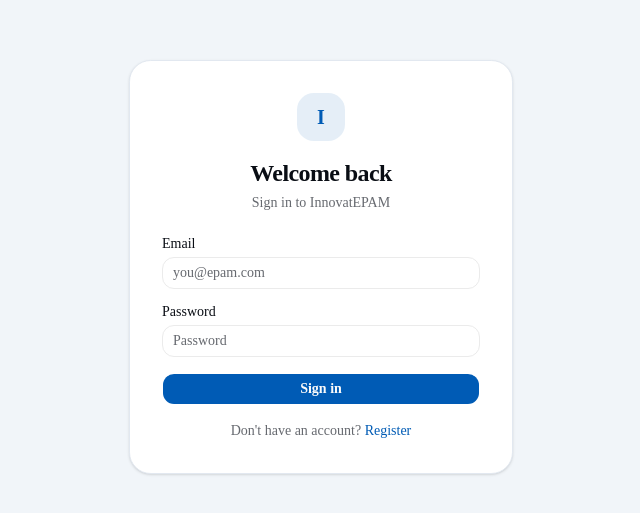
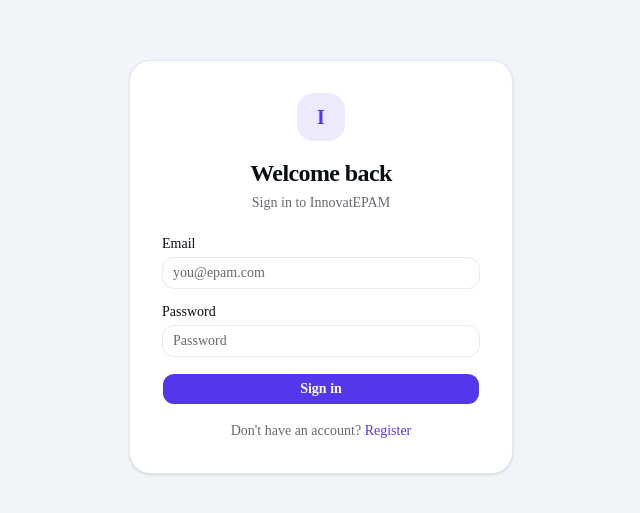
Before and after one commit to yagmursudeates/EpamAiBootcamp, a Next.js app in the folder innovatepam/: page /login in a window 1280 px wide. Shown: the part 133-646 px from the top of the page, without its empty margins (319-959 px from the left). Built offline with nearby package versions, Linux system fonts and the light colour scheme.

Commit message:
ui: remove outline frame, indigo-violet signature color, Plus Jakarta Sans font

```diff
--- a/innovatepam/src/app/(submitter)/dashboard/page.tsx
+++ b/innovatepam/src/app/(submitter)/dashboard/page.tsx
@@ -41,13 +41,12 @@
           <h2 className="text-lg font-semibold mb-3 text-muted-foreground">My Drafts</h2>
           <div className="grid gap-4 sm:grid-cols-2 lg:grid-cols-3">
             {drafts.map((idea) => (
-              <div key={idea.id} className="relative group">
+              <div key={idea.id} className="group flex flex-col gap-2">
                 <IdeaCard idea={{ ...idea, submitter_name: undefined }} href={`/ideas/${idea.id}/edit`} />
-                <div className="absolute bottom-3 right-3 flex gap-1 opacity-0 group-hover:opacity-100 transition-opacity">
+                <div className="flex justify-end gap-1 h-7 opacity-0 group-hover:opacity-100 transition-opacity">
                   <a
                     href={`/ideas/${idea.id}/edit`}
                     className="inline-flex items-center justify-center rounded-md text-xs font-medium border border-input bg-background hover:bg-accent h-7 px-2 shadow-sm"
-                    onClick={(e) => e.stopPropagation()}
                   >
                     Edit
                   </a>
@@ -72,9 +71,9 @@
         ) : (
           <div className="grid gap-4 sm:grid-cols-2 lg:grid-cols-3">
             {submitted.map((idea) => (
-              <div key={idea.id} className="relative group">
+              <div key={idea.id} className="group flex flex-col gap-2">
                 <IdeaCard idea={{ ...idea, submitter_name: undefined }} href={`/ideas/${idea.id}`} />
-                <div className="absolute bottom-3 right-3 opacity-0 group-hover:opacity-100 transition-opacity">
+                <div className="flex justify-end h-7 opacity-0 group-hover:opacity-100 transition-opacity">
                   <DeleteIdeaButton ideaId={idea.id} size="sm" />
                 </div>
               </div>
--- a/innovatepam/src/app/(submitter)/submit/page.tsx
+++ b/innovatepam/src/app/(submitter)/submit/page.tsx
@@ -1,9 +1,13 @@
+import Link from 'next/link'
 import { Card, CardContent, CardHeader, CardTitle } from '@/components/ui/card'
 import IdeaForm from '@/components/IdeaForm'
 
 export default function SubmitPage() {
   return (
     <div className="max-w-2xl mx-auto">
+      <Link href="/dashboard" className="inline-flex items-center gap-1 text-sm text-muted-foreground hover:text-foreground mb-4">
+        ← Back to dashboard
+      </Link>
       <h1 className="text-2xl font-bold mb-6">Submit a New Idea</h1>
       <Card>
         <CardHeader>
--- a/innovatepam/src/app/globals.css
+++ b/innovatepam/src/app/globals.css
@@ -64,18 +64,18 @@
   --card-foreground: oklch(0.16 0.015 260);
   --popover: oklch(1 0 0);
   --popover-foreground: oklch(0.16 0.015 260);
-  --primary: oklch(0.48 0.16 255);
+  --primary: oklch(0.50 0.25 280);
   --primary-foreground: oklch(0.985 0 0);
   --secondary: oklch(0.96 0 0);
   --secondary-foreground: oklch(0.25 0.01 260);
   --muted: oklch(0.96 0 0);
   --muted-foreground: oklch(0.52 0.01 260);
-  --accent: oklch(0.94 0.02 255);
-  --accent-foreground: oklch(0.35 0.12 255);
+  --accent: oklch(0.94 0.03 280);
+  --accent-foreground: oklch(0.40 0.18 280);
   --destructive: oklch(0.577 0.245 27.325);
   --border: oklch(0.91 0 0);
   --input: oklch(0.94 0 0);
-  --ring: oklch(0.52 0.16 255);
+  --ring: oklch(0.55 0.20 280);
   --chart-1: oklch(0.55 0.18 255);
   --chart-2: oklch(0.65 0.15 200);
   --chart-3: oklch(0.6 0.16 160);
@@ -128,7 +128,7 @@
 
 @layer base {
   * {
-    @apply border-border outline-ring/50;
+    @apply border-border;
   }
   body {
     @apply bg-background text-foreground;
--- a/innovatepam/src/app/layout.tsx
+++ b/innovatepam/src/app/layout.tsx
@@ -1,13 +1,13 @@
 import type { Metadata } from 'next'
-import { Inter, Geist_Mono } from 'next/font/google'
+import { Plus_Jakarta_Sans, Geist_Mono } from 'next/font/google'
 import './globals.css'
 import Providers from '@/components/Providers'
 import { Toaster } from 'sonner'
 
-const inter = Inter({
+const plusJakarta = Plus_Jakarta_Sans({
   variable: '--font-geist-sans',
   subsets: ['latin'],
-  weight: ['400', '500', '600', '700'],
+  weight: ['400', '500', '600', '700', '800'],
 })
 
 const geistMono = Geist_Mono({
@@ -22,7 +22,7 @@
 
 export default function RootLayout({ children }: { children: React.ReactNode }) {
   return (
-    <html lang="en" className={`${inter.variable} ${geistMono.variable} h-full antialiased`}>
+    <html lang="en" className={`${plusJakarta.variable} ${geistMono.variable} h-full antialiased`}>
       <body className="min-h-full flex flex-col">
         <Providers>
           {children}
```
Also changed, not shown: 1 other file (tests, documents, lock files or other folders).
